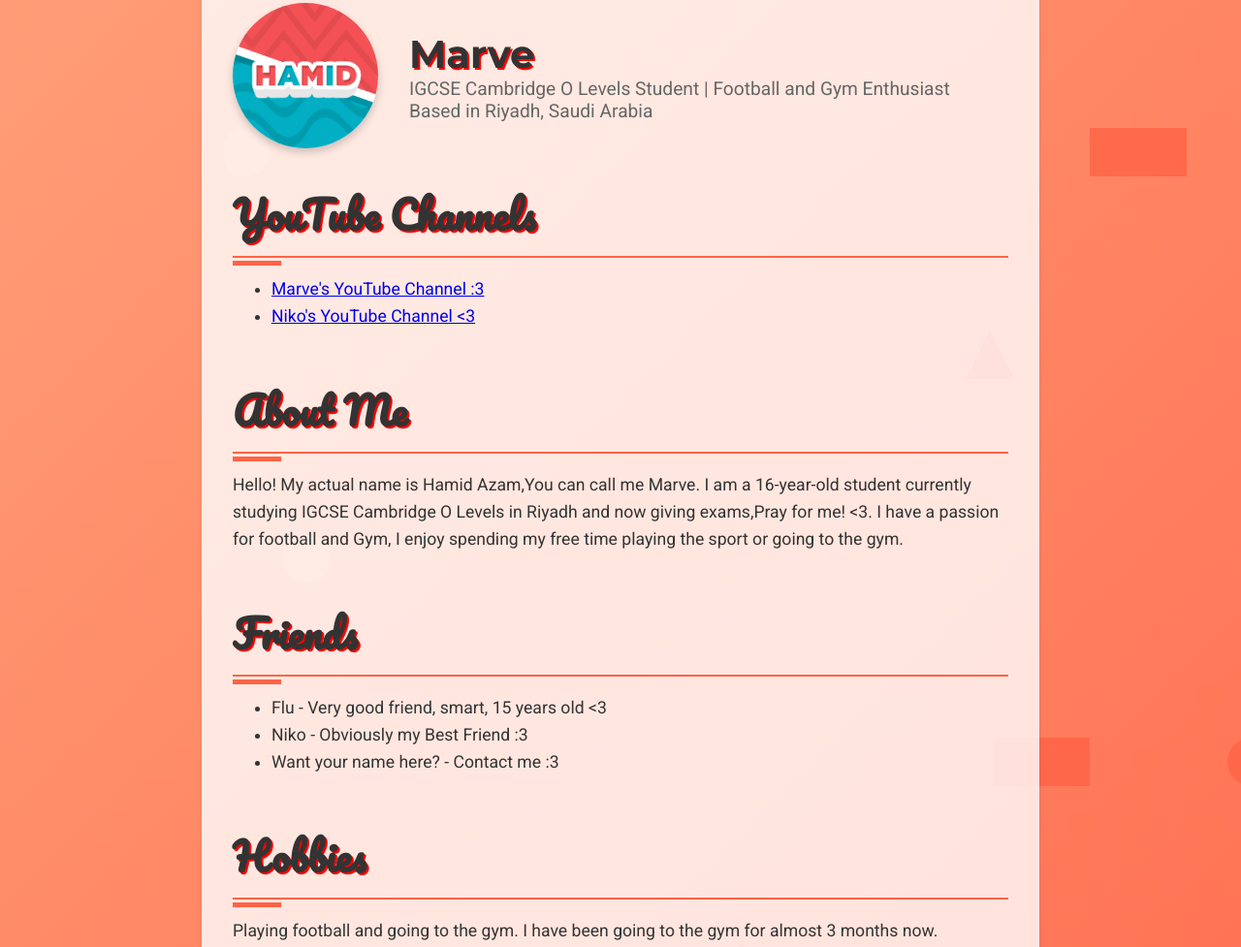
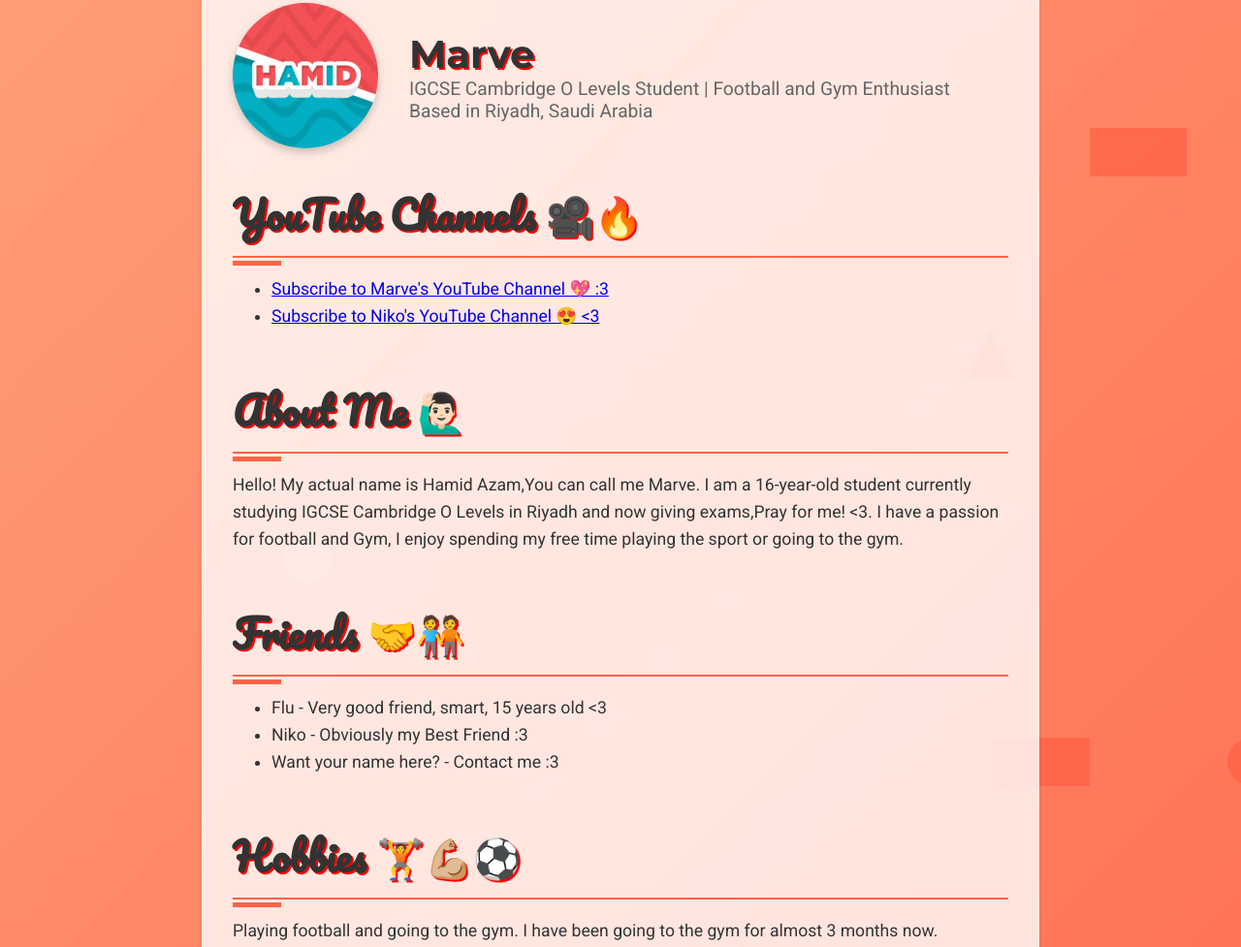
Before and after one commit to HamidAzamDogar/HamidAzam.com, a plain HTML site: page index.html in a window 1280 px wide. Shown: the part 178-1155 px from the top of the page at 97% size. Drawn offline with Linux system fonts and the light colour scheme.

Commit message:
Update index.html

```diff
--- a/index.html
+++ b/index.html
@@ -227,22 +227,22 @@
 
         <!-- New YouTube Channels Section -->
         <div class="section">
-            <h2>YouTube Channels</h2>
+            <h2>YouTube Channels 🎥🔥</h2>
             <ul>
-                <li><a href="https://www.youtube.com/channel/UCnxRpJaKF5NkVLvGjY6hWNg" target="_blank">Marve's YouTube Channel :3</a></li>
-                <li><a href="https://www.youtube.com/channel/UCTAVZLR4uNV9uAvku7jrwCw" target="_blank">Niko's YouTube Channel <3</a></li>
+                <li><a href="https://www.youtube.com/channel/UCnxRpJaKF5NkVLvGjY6hWNg" target="_blank">Subscribe to Marve's YouTube Channel 💖 :3</a></li>
+                <li><a href="https://www.youtube.com/channel/UCTAVZLR4uNV9uAvku7jrwCw" target="_blank">Subscribe to Niko's YouTube Channel 😍 <3</a></li>
             </ul>
         </div>
 
         <!-- About Me Section -->
         <div class="section">
-            <h2>About Me</h2>
+            <h2>About Me 🙋🏻‍♂️</h2>
             <p>Hello! My actual name is Hamid Azam,You can call me Marve. I am a 16-year-old student currently studying IGCSE Cambridge O Levels in Riyadh and now giving exams,Pray for me! <3. I have a passion for football and Gym, I enjoy spending my free time playing the sport or going to the gym.</p>
         </div>
 
         <!-- Friends Section -->
         <div class="section">
-            <h2>Friends</h2>
+            <h2>Friends 🤝🧑‍🤝‍🧑</h2>
             <ul>
                 <li>Flu - Very good friend, smart, 15 years old <3</li>
                 <li>Niko - Obviously my Best Friend :3 </li>
@@ -252,7 +252,7 @@
 
         <!-- Hobbies Section -->
         <div class="section">
-            <h2>Hobbies</h2>
+            <h2>Hobbies 🏋️💪🏼⚽</h2>
             <p>Playing football and going to the gym. I have been going to the gym for almost 3 months now.</p>
         </div>
 
@@ -264,7 +264,7 @@
 
         <!-- Contact Section -->
         <div class="section">
-            <h2>Contact 📞</h2>
+            <h2>Contact 💬📞</h2>
             <p>You can reach me via:</p>
             <ul>
                 <li>Gmail/Email: <a href="mailto:hamidazamdogar@gmail.com">hamidazamdogar@gmail.com</a></li>
```
